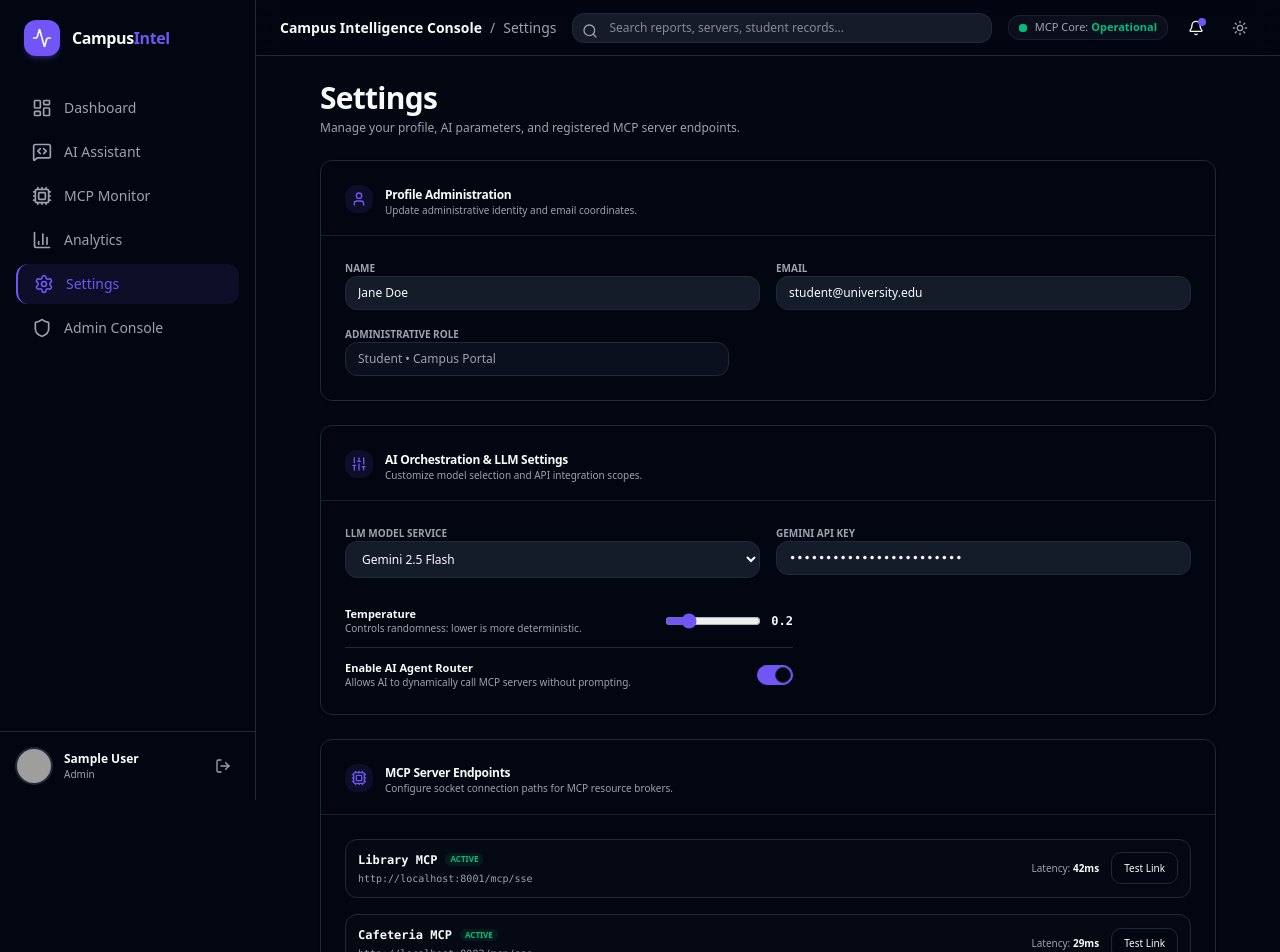
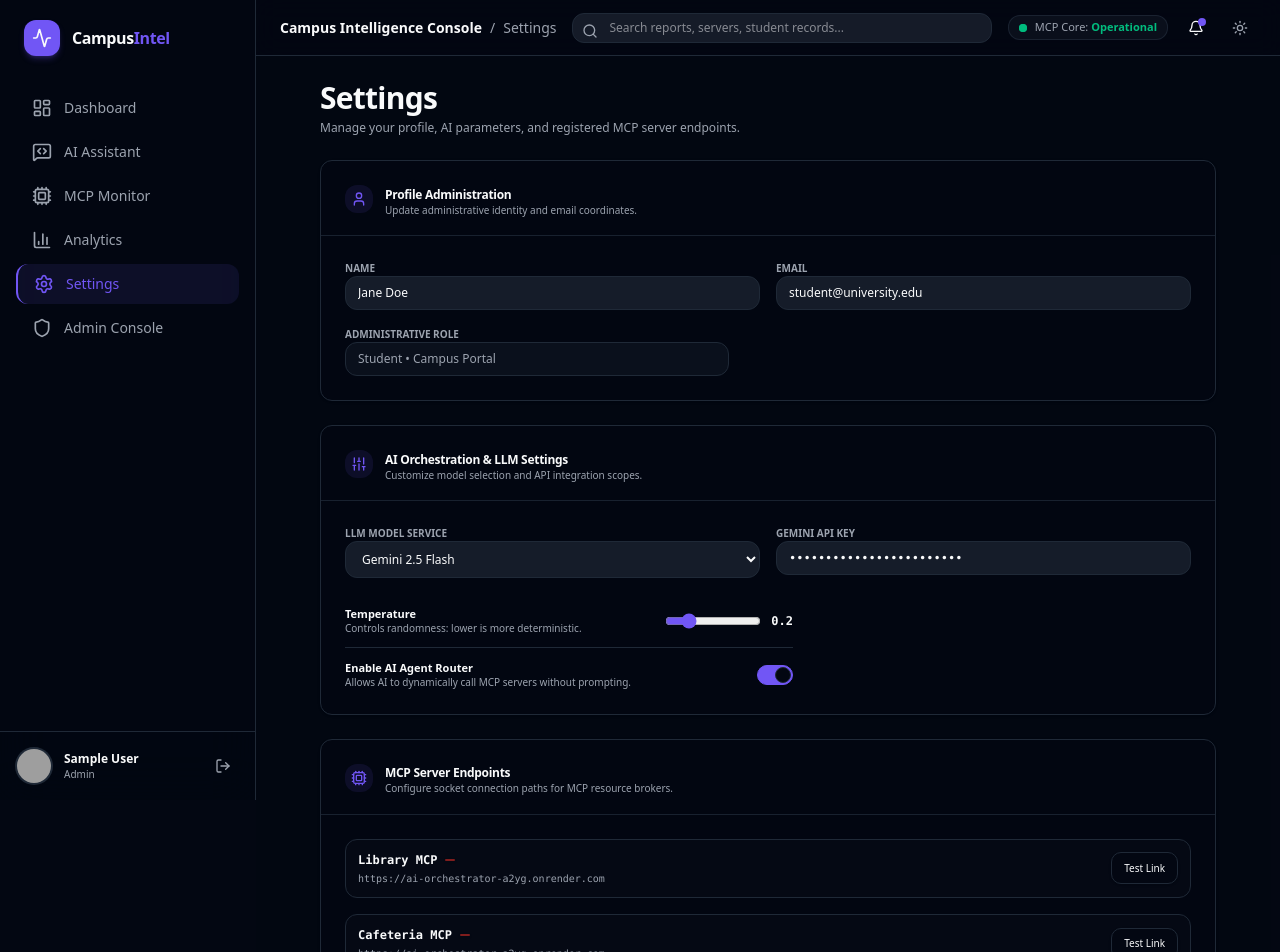
Before and after one commit to Parv-Khanna-007/Unified-Campus-Intelligence-Dashboard-with-AI-Assistant, a Next.js app in the folder apps/dashboard/: page /settings in a window 1280 px wide. Shown: the top 952 px of the page. Built offline with nearby package versions, Linux system fonts and the light colour scheme; sample sign-in values are in the browser's storage; grey boxes are pictures that could not be loaded.

Commit message:
Update page.tsx

```diff
--- a/apps/dashboard/src/app/settings/page.tsx
+++ b/apps/dashboard/src/app/settings/page.tsx
@@ -45,10 +45,26 @@ export default function SettingsPage() {
   });
 
   const [endpoints, setEndpoints] = React.useState<MCPEndpoint[]>([
-    { id: '1', name: 'Library MCP', url: 'http://localhost:8001/mcp/sse', status: 'active', latency: 42 },
-    { id: '2', name: 'Cafeteria MCP', url: 'http://localhost:8002/mcp/sse', status: 'active', latency: 29 },
-    { id: '3', name: 'Events MCP', url: 'http://localhost:8003/mcp/sse', status: 'active', latency: 48 },
-    { id: '4', name: 'Academics MCP', url: 'http://localhost:8004/mcp/sse', status: 'active', latency: 54 },
+    {
+  id: '1',
+  name: 'Library MCP',
+  url: 'https://ai-orchestrator-a2yg.onrender.com'
+},
+{
+  id: '2',
+  name: 'Cafeteria MCP',
+  url: 'https://ai-orchestrator-a2yg.onrender.com'
+},
+{
+  id: '3',
+  name: 'Events MCP',
+  url: 'https://ai-orchestrator-a2yg.onrender.com'
+},
+{
+  id: '4',
+  name: 'Academics MCP',
+  url: 'https://ai-orchestrator-a2yg.onrender.com'
+},
   ]);
 
   const [isSaving, setIsSaving] = React.useState(false);
```
